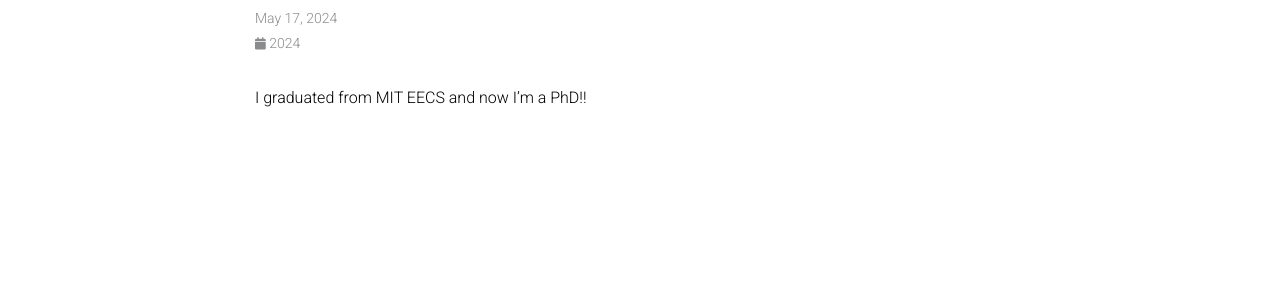
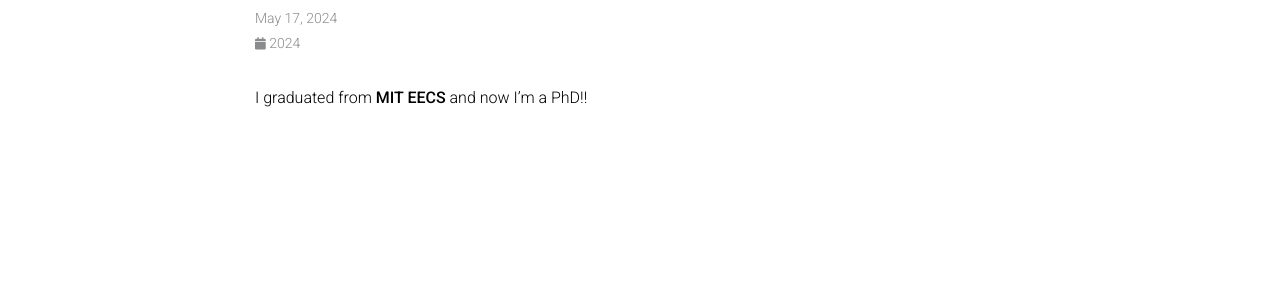
Before and after one commit to molinzhang/molinzhang.github.io, a Jekyll site: the page built from _news/20240517_graduation.md, in a window 1280 px wide. Shown: the part 153-434 px from the top of the page. Built offline with Jekyll 4.4.1, drawn with Linux system fonts in a browser that asks for light colours; comment, search, counter and statistics services are not loaded; a style sheet for code colours, icons or effects is not loaded.

```diff
--- a/_news/20240517_graduation.md
+++ b/_news/20240517_graduation.md
@@ -4,4 +4,4 @@ date: 2024-05-17 07:59:00-0400
 inline: true
 ---
 
-I graduated from MIT EECS and now I'm a PhD!!
+I graduated from **MIT EECS** and now I'm a PhD!!
```
